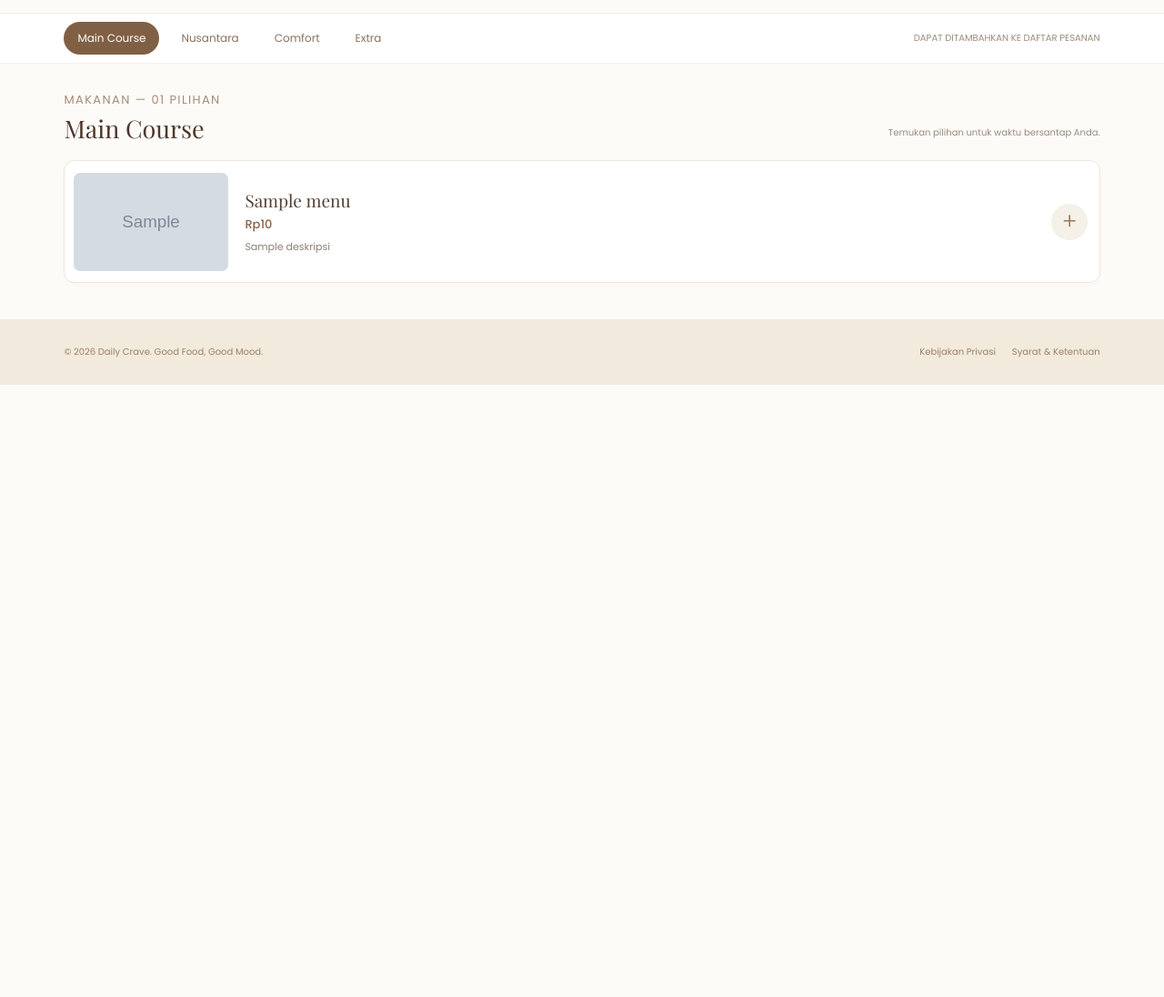
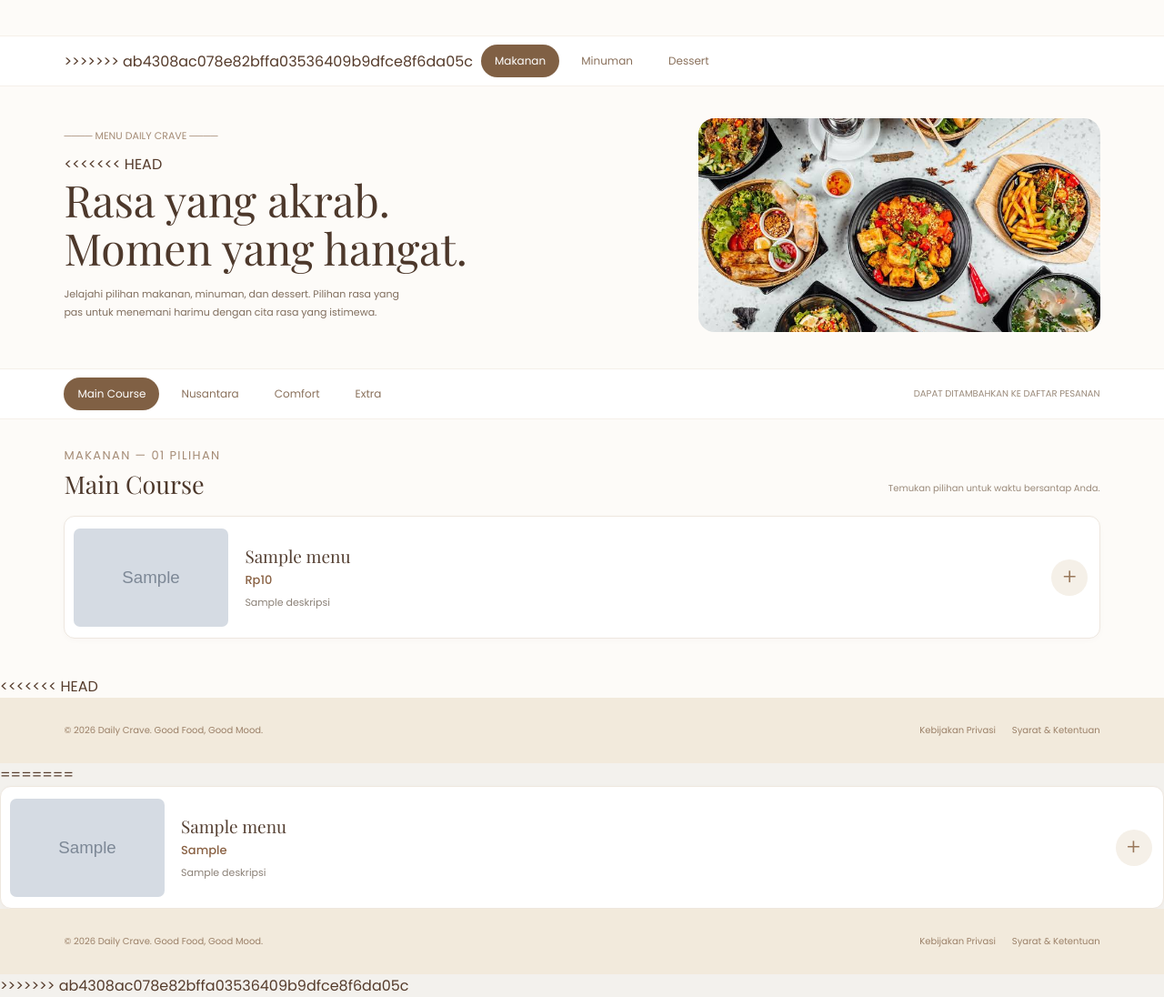
Before and after one commit to adhwawa/project-akhir-5, a Laravel app: template resources/views/auth/maincourse.blade.php in a window 1280 px wide. Shown: the part 372-1468 px from the top of the page at 91% size. Before the commit the page ends 795 px from the top, so only its background shows below. Run offline with Laravel 12, Linux system fonts and the light colour scheme; the template is opened without the code that fills it: most values are stand-ins (such as "Sample title", 1, 10 or a date in 2020); grey boxes marked "Sample" are stand-in pictures.

Commit message:
feat: update file

```diff
--- a/resources/views/auth/maincourse.blade.php
+++ b/resources/views/auth/maincourse.blade.php
@@ -8,9 +8,12 @@
 
     <title>Daily Crave - Main Course</title>
 
+<<<<<<< HEAD
     <link rel="icon" type="image/png"
         href="{{ asset('gambar/favicon.png') }}">
 
+=======
+>>>>>>> ab4308ac078e82bffa03536409b9dfce8f6da05c
     <link rel="preconnect" href="https://fonts.googleapis.com">
     <link rel="preconnect" href="https://fonts.gstatic.com" crossorigin>
 
@@ -450,9 +453,61 @@
 
         <div class="nav-menu">
 
+<<<<<<< HEAD
             <a href="{{ route('dashboard') }}">
                 Menu Kami
             </a>
+=======
+                <a href="{{ route('dashboard') }}">Menu Kami</a>
+
+                <a href="{{ route('maincourse') }}" class="active">
+                    Makanan
+                </a>
+
+                <a href="{{ route('coffeeandtea') }}">Minuman</a>
+
+                <a href="{{ route('dessert') }}">Dessert</a>
+
+            </div>
+
+        </nav>
+
+
+        <!-- HERO -->
+
+        <section class="hero" id="home">
+
+            <div class="hero-text">
+
+                <p class="eyebrow">
+                    ──── MENU DAILY CRAVE ────
+                </p>
+
+                <h1>
+                    Rasa yang akrab.<br>
+                    Momen yang hangat.
+                </h1>
+
+                <p class="description">
+                    Jelajahi pilihan makanan, minuman, dan dessert.
+                    Pilihan rasa yang pas untuk menemani harimu
+                    dengan cita rasa yang istimewa.
+                </p>
+
+            </div>
+
+            <img
+                src="https://images.unsplash.com/photo-1547592180-85f173990554?w=1000"
+                alt="Hidangan Daily Crave"
+            >
+
+        </section>
+
+
+        <!-- CATEGORY NAVIGATION -->
+
+        <nav class="category-bar">
+>>>>>>> ab4308ac078e82bffa03536409b9dfce8f6da05c
 
             <a href="{{ route('maincourse') }}" class="active">
                 Makanan
@@ -481,6 +536,7 @@
                 ──── MENU DAILY CRAVE ────
             </p>
 
+<<<<<<< HEAD
             <h1>
                 Rasa yang akrab.<br>
                 Momen yang hangat.
@@ -603,6 +659,10 @@
                     <p>
                         Saat ini belum ada menu Main Course yang ditampilkan.
                         Silakan kembali lagi nanti.
+=======
+                    <p class="section-subtitle">
+                        MAKANAN &nbsp;—&nbsp; {{ str_pad($menus->count(), 2, '0', STR_PAD_LEFT) }} PILIHAN
+>>>>>>> ab4308ac078e82bffa03536409b9dfce8f6da05c
                     </p>
 
                 </div>
@@ -614,6 +674,7 @@
     </section>
 
 
+<<<<<<< HEAD
     <!-- FOOTER -->
 
     <footer>
@@ -640,3 +701,84 @@
 
 </body>
 </html>
+=======
+                @php
+                    $defaultFotos = [
+                        'Grill Chicken Steak'       => 'gambar/maincourse/grillchikensteak.png',
+                        'Spaghetti Bolognese Katsu' => 'gambar/maincourse/speagetibolokatsu.png',
+                        'Sop Iga'                   => 'gambar/maincourse/supiga.png',
+                        'Nasi Goreng Katsu'         => 'gambar/maincourse/nasgorkatsu.png',
+                        'Nasi Timbel Ayam Goreng'   => 'gambar/maincourse/nTimbel.png',
+                    ];
+                @endphp
+
+                @forelse ($menus as $menu)
+                    @php
+                        if ($menu->foto) {
+                            $fotoUrl = str_starts_with($menu->foto, 'gambar/')
+                                ? asset($menu->foto)
+                                : asset('storage/' . $menu->foto);
+                        } elseif (isset($defaultFotos[$menu->nama_menu])) {
+                            $fotoUrl = asset($defaultFotos[$menu->nama_menu]);
+                        } else {
+                            $fotoUrl = asset('gambar/maincourse/grillchikensteak.png');
+                        }
+                    @endphp
+
+                    <article class="menu-card">
+
+                        <img
+                            src="{{ $fotoUrl }}"
+                            alt="{{ $menu->nama_menu }}"
+                        >
+
+                        <div class="menu-info">
+
+                            <h3>{{ $menu->nama_menu }}</h3>
+
+                            <div class="price">{{ $menu->harga_format }}</div>
+
+                            <p>{{ $menu->deskripsi }}</p>
+
+                        </div>
+
+                        <a
+                            href="{{ route('detailmenu', $menu->id) }}"
+                            class="add-button"
+                            aria-label="Detail {{ $menu->nama_menu }}"
+                        >+</a>
+
+                    </article>
+                @empty
+                    <p>Belum ada menu tersedia.</p>
+                @endforelse
+
+            </div>
+
+        </section>
+
+
+        <!-- FOOTER -->
+
+        <footer>
+
+            <span>
+                © 2026 Daily Crave. Good Food, Good Mood.
+            </span>
+
+            <div class="footer-links">
+
+                <a href="#main-course">Kebijakan Privasi</a>
+
+                <a href="#main-course">Syarat &amp; Ketentuan</a>
+
+            </div>
+
+        </footer>
+
+    </main>
+
+</body>
+
+</html>
+>>>>>>> ab4308ac078e82bffa03536409b9dfce8f6da05c
```
Also changed, not shown: app/Http/Controllers/MainCourseController.php (+10 -37 lines), app/Models/Dessert_backup.php (deleted, +0 -17 lines), database/migrations/2026_11_19_003000_create_pesanans_table.php.php (renamed from database/migrations/2026_11_19_013853_create_pesanans_table.php), database/migrations/2026_11_19_003741_create_pembayarans_table.php.php (renamed from database/migrations/2026_11_19_003741_create_pembayarans_table.php).
